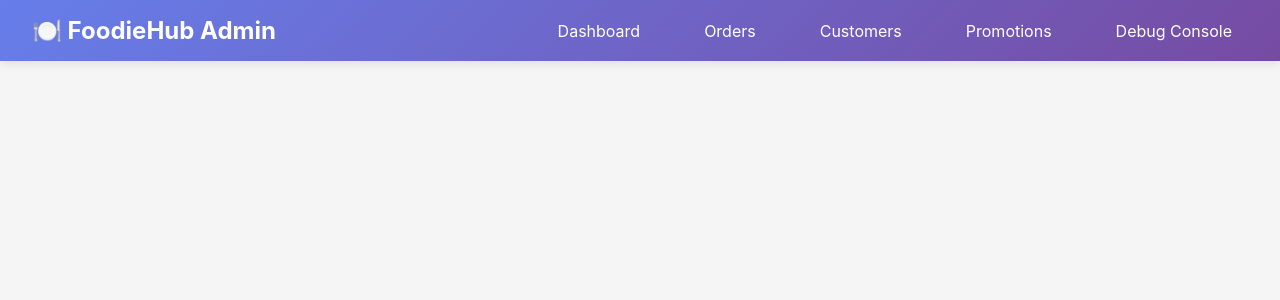
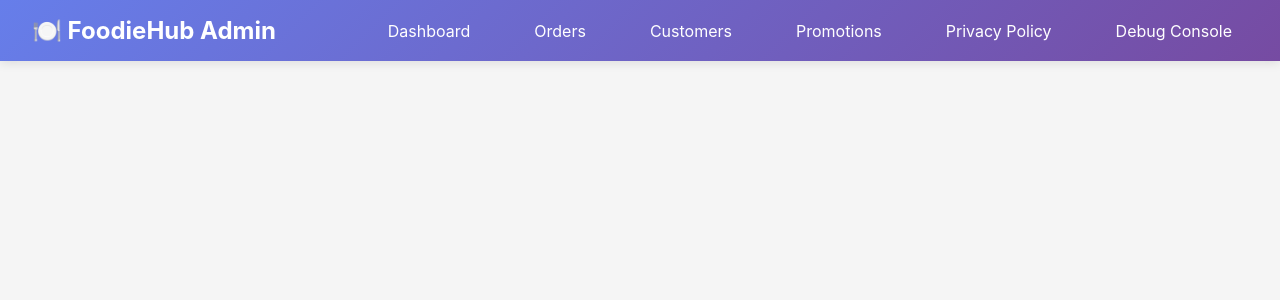
Before and after one commit to Krushna-089/scanner, a Flask app: template templates/admin_base.html in a window 1280 px wide. Shown: the top 300 px of the page. Run offline with Flask 3, Linux system fonts and the light colour scheme; the template is opened without the code that fills it, so the values that code supplies are empty.

Commit message:
Update admin_base.html

```diff
--- a/templates/admin_base.html
+++ b/templates/admin_base.html
@@ -15,6 +15,7 @@
                 <li><a href="/admin/orders">Orders</a></li>
                 <li><a href="/admin/customers">Customers</a></li>
                 <li><a href="/admin/promotions">Promotions</a></li>
+                <li><a href="/privacy-policy" target="_blank">Privacy Policy</a></li>
                 <li><a href="/debug" target="_blank">Debug Console</a></li>
             </ul>
         </nav>
```
